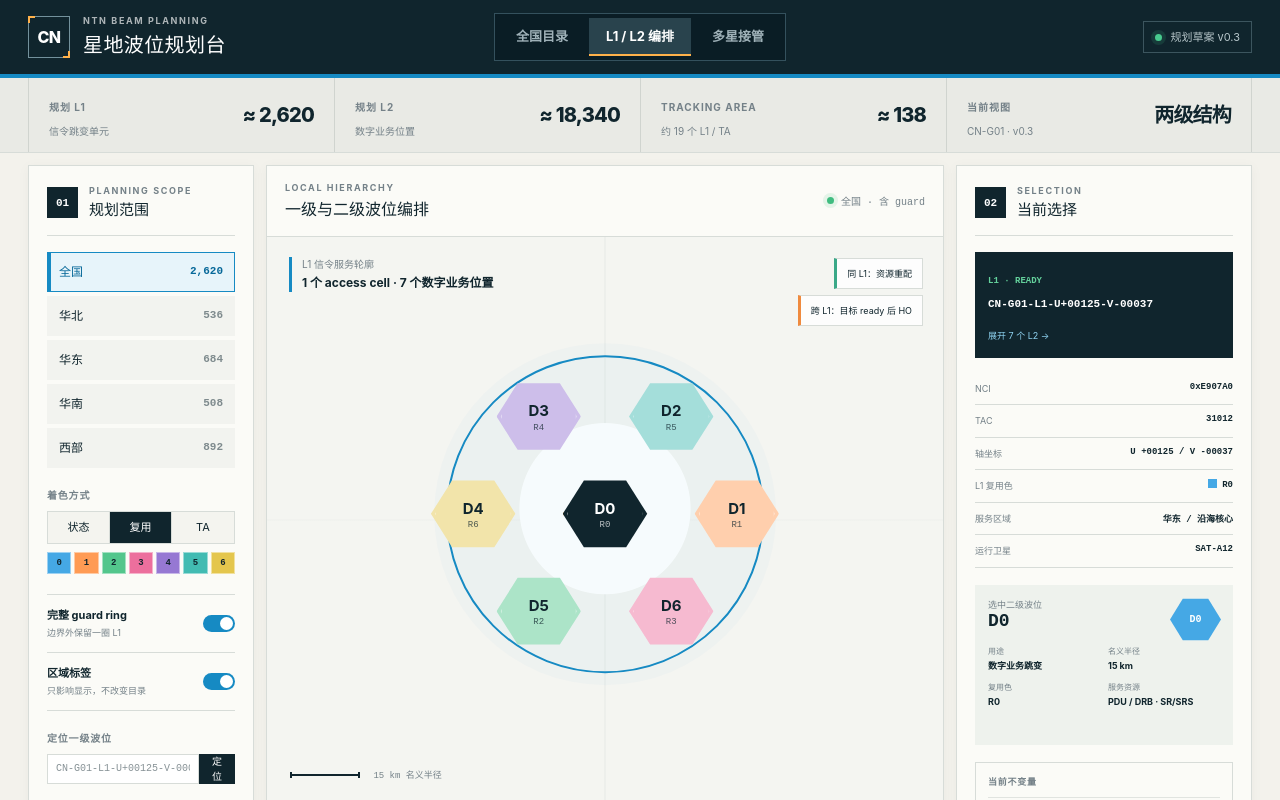
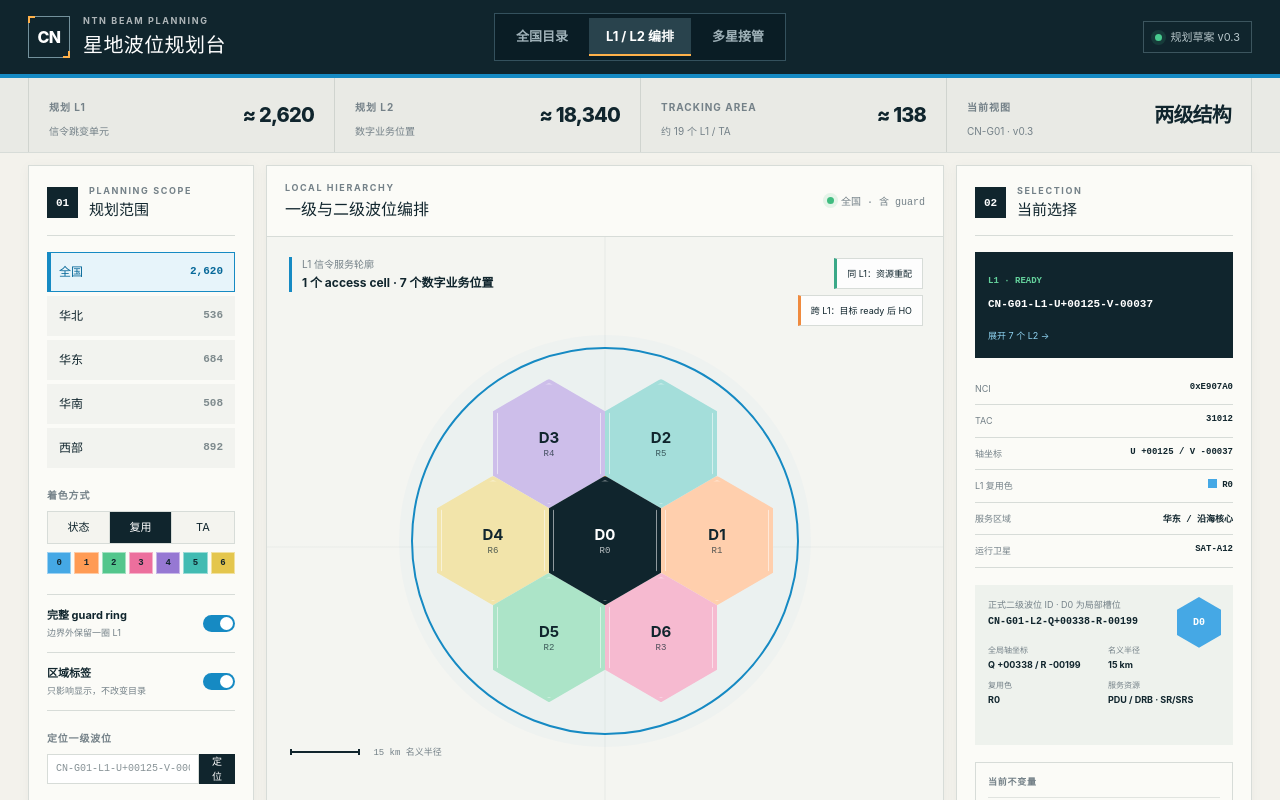
Before and after one commit to 13730100881bu-bot/SrsRAN_NTN_G1, a Next.js app: page / in a window 1280 px wide. Both pictures are taken after a click on the button "L1 / L2 编排". Shown: the top 800 px of the page. Built offline with nearby package versions, Linux system fonts and the light colour scheme.

Commit message:
Tile L2 beams and add stable global IDs

```diff
--- a/app/beam-planner.tsx
+++ b/app/beam-planner.tsx
@@ -23,13 +23,13 @@ type CanvasCell = BeamCell & { x: number; y: number; radius: number; guard: bool
 const REUSE_COLORS = ["#45a8e5", "#ff9b54", "#53c68c", "#ec6f9d", "#9678d3", "#42bbb2", "#e4c64d"];
 const REGION_OPTIONS = ["全国", "华北", "华东", "华南", "西部"];
 const L2_POSITIONS = [
-  { id: "D0", q: 0, r: 0, x: 50, y: 49 },
-  { id: "D1", q: 1, r: 0, x: 69.5, y: 49 },
-  { id: "D2", q: 1, r: -1, x: 59.8, y: 31.8 },
-  { id: "D3", q: 0, r: -1, x: 40.2, y: 31.8 },
-  { id: "D4", q: -1, r: 0, x: 30.5, y: 49 },
-  { id: "D5", q: -1, r: 1, x: 40.2, y: 66.2 },
-  { id: "D6", q: 0, r: 1, x: 59.8, y: 66.2 },
+  { id: "D0", q: 0, r: 0, tx: "0%", ty: "0%" },
+  { id: "D1", q: 1, r: 0, tx: "100%", ty: "0%" },
+  { id: "D2", q: 1, r: -1, tx: "50%", ty: "-75%" },
+  { id: "D3", q: 0, r: -1, tx: "-50%", ty: "-75%" },
+  { id: "D4", q: -1, r: 0, tx: "-100%", ty: "0%" },
+  { id: "D5", q: -1, r: 1, tx: "-50%", ty: "75%" },
+  { id: "D6", q: 0, r: 1, tx: "50%", ty: "75%" },
 ];
 
 const TAKEOVER_PHASES = [
@@ -67,6 +67,18 @@ function makeBeamCell(u: number, v: number, region = "华东 / 沿海核心"): B
     region,
     satellite: mod(u + v, 3) === 0 ? "SAT-B07" : "SAT-A12",
     status: mod(u - v, 11) === 0 ? "candidate" : "ready",
+  };
+}
+
+function makeL2Identity(parent: Pick<BeamCell, "u" | "v">, position: (typeof L2_POSITIONS)[number]) {
+  const centerQ = 3 * parent.u + parent.v;
+  const centerR = -parent.u + 2 * parent.v;
+  const q = centerQ + position.q;
+  const r = centerR + position.r;
+  return {
+    q,
+    r,
+    id: `CN-G01-L2-Q${signed(q)}-R${signed(r)}`,
   };
 }
 
@@ -285,32 +297,47 @@ function NationalCanvas({
   );
 }
 
-function ClusterView({ selectedChild, onSelect }: { selectedChild: number; onSelect: (index: number) => void }) {
+function ClusterView({ parent, selectedChild, onSelect }: { parent: BeamCell; selectedChild: number; onSelect: (index: number) => void }) {
   return (
     <div className="cluster-stage" data-testid="cluster-stage">
       <div className="cluster-caption">
         <span>L1 信令服务轮廓</span>
         <strong>1 个 access cell · 7 个数字业务位置</strong>
       </div>
+      <div className="cluster-grid">
         <div className="parent-ring" aria-hidden="true" />
-      {L2_POSITIONS.map((position, index) => (
+        {L2_POSITIONS.map((position, index) => {
+          const identity = makeL2Identity(parent, position);
+          return (
             <button
               key={position.id}
               type="button"
               className={`hex-button ${selectedChild === index ? "is-selected" : ""}`}
-          style={{ left: `${position.x}%`, top: `${position.y}%`, "--hex-color": REUSE_COLORS[mod(position.q + 3 * position.r, 7)] } as CSSProperties}
+              style={{ "--hex-tx": position.tx, "--hex-ty": position.ty, "--hex-color": REUSE_COLORS[mod(position.q + 3 * position.r, 7)] } as CSSProperties}
               onClick={() => onSelect(index)}
               aria-pressed={selectedChild === index}
-          aria-label={`${position.id} 二级数字波位，复用色 ${mod(position.q + 3 * position.r, 7)}`}
+              aria-label={`${position.id}，正式 ID ${identity.id}，复用色 ${mod(position.q + 3 * position.r, 7)}`}
               data-testid={`l2-${position.id}`}
             >
               <b>{position.id}</b>
               <span>R{mod(position.q + 3 * position.r, 7)}</span>
             </button>
-      ))}
+          );
+        })}
+      </div>
       <div className="cluster-scale"><span /> 15 km 名义半径</div>
       <div className="cluster-rule rule-intra">同 L1：资源重配</div>
       <div className="cluster-rule rule-inter">跨 L1：目标 ready 后 HO</div>
+      <div className="l2-id-strip" aria-label="当前一级波位的七个二级波位 ID">
+        {L2_POSITIONS.map((position, index) => {
+          const identity = makeL2Identity(parent, position);
+          return (
+            <button type="button" key={position.id} className={selectedChild === index ? "active" : ""} onClick={() => onSelect(index)} aria-pressed={selectedChild === index}>
+              <span>{position.id}</span><b>Q{signed(identity.q)}</b><b>R{signed(identity.r)}</b>
+            </button>
+          );
+        })}
+      </div>
     </div>
   );
 }
@@ -361,6 +388,7 @@ export function BeamPlanner() {
   const [searchError, setSearchError] = useState("");
 
   const selectedL2 = L2_POSITIONS[selectedChild];
+  const selectedL2Identity = makeL2Identity(selected, selectedL2);
   const selectedL2Reuse = mod(selectedL2.q + 3 * selectedL2.r, 7);
   const activeMetric = view === "national" ? "全国目录" : view === "cluster" ? "两级结构" : "多星接管";
 
@@ -440,7 +468,7 @@ export function BeamPlanner() {
           </div>
           <div className={`visual-stage view-${view}`}>
             {view === "national" && <NationalCanvas mode={colorMode} region={region} showGuard={showGuard} showLabels={showLabels} selected={selected} onSelect={setSelected} />}
-            {view === "cluster" && <ClusterView selectedChild={selectedChild} onSelect={setSelectedChild} />}
+            {view === "cluster" && <ClusterView parent={selected} selectedChild={selectedChild} onSelect={setSelectedChild} />}
             {view === "handover" && <HandoverView phase={phase} onPhase={setPhase} />}
           </div>
           <div className="stage-footer">
@@ -458,9 +486,9 @@ export function BeamPlanner() {
           </dl>
 
           <div className="l2-inspector">
-            <div><span>选中二级波位</span><b>{selectedL2.id}</b></div>
+            <div><span>正式二级波位 ID · {selectedL2.id} 为局部槽位</span><b>{selectedL2Identity.id}</b></div>
             <div className="mini-hex" style={{ "--hex-color": REUSE_COLORS[selectedL2Reuse] } as CSSProperties}>{selectedL2.id}</div>
-            <dl><div><dt>用途</dt><dd>数字业务跳变</dd></div><div><dt>名义半径</dt><dd>15 km</dd></div><div><dt>复用色</dt><dd>R{selectedL2Reuse}</dd></div><div><dt>服务资源</dt><dd>PDU / DRB · SR/SRS</dd></div></dl>
+            <dl><div><dt>全局轴坐标</dt><dd>Q {signed(selectedL2Identity.q)} / R {signed(selectedL2Identity.r)}</dd></div><div><dt>名义半径</dt><dd>15 km</dd></div><div><dt>复用色</dt><dd>R{selectedL2Reuse}</dd></div><div><dt>服务资源</dt><dd>PDU / DRB · SR/SRS</dd></div></dl>
           </div>
 
           <div className="invariant-box"><p>当前不变量</p><ul><li>小区身份不绑定 satellite_id</li><li>同 L1 的 L2 切换不触发 HO</li><li>DU applied feedback 后才视为 ready</li></ul></div>
--- a/app/globals.css
+++ b/app/globals.css
@@ -122,26 +122,34 @@ button:focus-visible, input:focus-visible, canvas:focus-visible { outline: 3px s
 .stage-footer span:last-child { border-right: 0; }
 .stage-footer b { display: block; margin-bottom: 2px; color: var(--ink); font-size: 10px; }
 
-.cluster-stage { min-height: 566px; position: relative; background: radial-gradient(circle at 50% 48%, #fff 0 19%, transparent 19.2%), linear-gradient(90deg, transparent 49.9%, #d9dedb 50%, transparent 50.1%), linear-gradient(0deg, transparent 49.9%, #d9dedb 50%, transparent 50.1%); }
+.cluster-stage { min-height: 620px; position: relative; background: linear-gradient(90deg, transparent 49.9%, #d9dedb 50%, transparent 50.1%), linear-gradient(0deg, transparent 49.9%, #d9dedb 50%, transparent 50.1%); }
 .cluster-caption { position: absolute; left: 22px; top: 20px; border-left: 3px solid var(--blue); padding-left: 10px; }
 .cluster-caption span, .cluster-caption strong { display: block; }
 .cluster-caption span { font-size: 10px; color: var(--muted); }
 .cluster-caption strong { margin-top: 2px; font-size: 12px; }
-.parent-ring { position: absolute; width: min(47%, 355px); aspect-ratio: 1; border: 2px solid var(--blue); border-radius: 50%; left: 50%; top: 49%; transform: translate(-50%, -50%); background: #168ac309; box-shadow: 0 0 0 12px #168ac306; }
-.hex-button { --hex-color: #42a7df; position: absolute; width: clamp(76px, 12.5%, 104px); aspect-ratio: 1.14; transform: translate(-50%, -50%); border: 0; background: color-mix(in srgb, var(--hex-color) 48%, white); clip-path: polygon(25% 5%, 75% 5%, 100% 50%, 75% 95%, 25% 95%, 0 50%); cursor: pointer; display: grid; place-content: center; transition: transform .16s, filter .16s; }
+.cluster-grid { --hex-w: clamp(84px, 11vw, 112px); position: absolute; inset: 78px 0 90px; }
+.parent-ring { position: absolute; width: calc(var(--hex-w) + var(--hex-w) + var(--hex-w) + 52px); aspect-ratio: 1; border: 2px solid var(--blue); border-radius: 50%; left: 50%; top: 50%; transform: translate(-50%, -50%); background: #168ac309; box-shadow: 0 0 0 12px #168ac306; }
+.hex-button { --hex-color: #42a7df; --hex-tx: 0%; --hex-ty: 0%; position: absolute; width: var(--hex-w); aspect-ratio: .8660254; left: 50%; top: 50%; transform: translate(calc(-50% + var(--hex-tx)), calc(-50% + var(--hex-ty))); border: 0; background: color-mix(in srgb, var(--hex-color) 48%, white); clip-path: polygon(50% 0, 100% 25%, 100% 75%, 50% 100%, 0 75%, 0 25%); cursor: pointer; display: grid; place-content: center; transition: transform .16s, filter .16s; }
 .hex-button::after { content: ""; position: absolute; inset: 4px; clip-path: inherit; border: 1px solid #fff8; }
-.hex-button:hover { filter: saturate(1.15); transform: translate(-50%, -50%) scale(1.04); }
+.hex-button:hover { filter: saturate(1.15); transform: translate(calc(-50% + var(--hex-tx)), calc(-50% + var(--hex-ty))) scale(1.04); z-index: 3; }
 .hex-button.is-selected { background: var(--ink); color: #fff; z-index: 2; box-shadow: 0 0 0 4px var(--focus); }
 .hex-button b, .hex-button span { position: relative; z-index: 1; }
 .hex-button b { font-size: 15px; }
 .hex-button span { font: 9px ui-monospace, monospace; opacity: .72; }
-.cluster-scale { position: absolute; left: 23px; bottom: 22px; color: var(--muted); font: 9px ui-monospace, monospace; }
+.cluster-scale { position: absolute; left: 23px; bottom: 99px; color: var(--muted); font: 9px ui-monospace, monospace; }
 .cluster-scale span { display: inline-block; width: 70px; border-top: 2px solid var(--ink); margin-right: 8px; vertical-align: middle; position: relative; }
 .cluster-scale span::before, .cluster-scale span::after { content: ""; position: absolute; height: 6px; border-left: 2px solid var(--ink); top: -4px; }
 .cluster-scale span::after { right: 0; }
 .cluster-rule { position: absolute; right: 20px; padding: 8px 10px; font-size: 9px; border: 1px solid var(--line); background: #ffffffd9; }
 .rule-intra { top: 21px; border-left: 3px solid var(--green); }
 .rule-inter { top: 58px; border-left: 3px solid var(--orange); }
+.l2-id-strip { position: absolute; left: 18px; right: 18px; bottom: 14px; display: grid; grid-template-columns: repeat(7, minmax(82px, 1fr)); overflow-x: auto; border: 1px solid var(--line); background: #fff; }
+.l2-id-strip button { min-width: 82px; border: 0; border-right: 1px solid var(--line); background: transparent; padding: 8px 6px; cursor: pointer; text-align: left; }
+.l2-id-strip button:last-child { border-right: 0; }
+.l2-id-strip button.active { background: var(--ink); color: #fff; box-shadow: inset 0 3px var(--focus); }
+.l2-id-strip span { float: left; margin-right: 6px; color: var(--blue-deep); font: 800 10px ui-monospace, monospace; }
+.l2-id-strip button.active span { color: #8fd8f6; }
+.l2-id-strip b { display: block; font: 700 8px/1.25 ui-monospace, monospace; }
 
 .handover-stage { min-height: 566px; position: relative; padding: 34px 7%; display: flex; flex-direction: column; justify-content: space-between; }
 .satellite-row { display: grid; grid-template-columns: 1fr 90px 1fr; gap: 18px; align-items: center; max-width: 560px; width: 100%; margin: 0 auto; }
@@ -185,8 +193,8 @@ button:focus-visible, input:focus-visible, canvas:focus-visible { outline: 3px s
 .l2-inspector { margin-top: 17px; padding: 13px; background: #eef2ed; position: relative; min-height: 160px; }
 .l2-inspector > div:first-child span, .l2-inspector > div:first-child b { display: block; }
 .l2-inspector > div:first-child span { color: var(--muted); font-size: 9px; }
-.l2-inspector > div:first-child b { font: 800 18px ui-monospace, monospace; }
-.mini-hex { --hex-color: #45a8e5; position: absolute; right: 12px; top: 12px; width: 51px; height: 45px; display: grid; place-items: center; background: var(--hex-color); clip-path: polygon(25% 4%, 75% 4%, 100% 50%, 75% 96%, 25% 96%, 0 50%); color: #fff; font: 800 10px ui-monospace, monospace; }
+.l2-inspector > div:first-child b { margin-top: 4px; padding-right: 52px; font: 800 10px/1.45 ui-monospace, monospace; overflow-wrap: anywhere; }
+.mini-hex { --hex-color: #45a8e5; position: absolute; right: 12px; top: 12px; width: 44px; aspect-ratio: .8660254; display: grid; place-items: center; background: var(--hex-color); clip-path: polygon(50% 0, 100% 25%, 100% 75%, 50% 100%, 0 75%, 0 25%); color: #fff; font: 800 10px ui-monospace, monospace; }
 .l2-inspector dl { margin: 14px 0 0; display: grid; grid-template-columns: 1fr 1fr; gap: 8px; }
 .l2-inspector dl div { min-width: 0; }
 .l2-inspector dt { color: var(--muted); font-size: 8px; }
@@ -230,7 +238,8 @@ footer p { margin: 0; }
   .control-panel .control-section { margin-top: 0; }
   .region-list { grid-row: span 2; }
   .beam-search, .projection-card { margin-top: 0; }
-  .visual-stage, .cluster-stage, .handover-stage { min-height: 520px; }
+  .visual-stage, .handover-stage { min-height: 520px; }
+  .cluster-stage { min-height: 620px; }
   .inspector-panel { grid-template-columns: 1fr 1fr; }
   .selection-id { grid-column: 1 / -1; }
   .detail-grid { grid-column: 1; grid-row: auto; }
@@ -251,11 +260,11 @@ footer p { margin: 0; }
   .region-list { grid-row: auto; }
   .stage-header { align-items: flex-start; gap: 8px; }
   .stage-status { text-align: right; max-width: 42%; }
-  .visual-stage, .cluster-stage, .handover-stage { min-height: 470px; }
+  .visual-stage, .handover-stage { min-height: 470px; }
+  .cluster-stage { min-height: 590px; }
   .stage-footer { grid-template-columns: 1fr; }
   .stage-footer span { border-right: 0; border-bottom: 1px solid var(--line); }
-  .parent-ring { width: 84%; }
-  .hex-button { width: 20%; }
+  .cluster-grid { --hex-w: clamp(72px, 20vw, 88px); inset: 72px 0 90px; }
   .cluster-caption { top: 10px; }
   .cluster-rule { display: none; }
   .satellite-row { grid-template-columns: 1fr 38px 1fr; gap: 5px; }
```
Also changed, not shown: 2 other files (tests, documents, lock files or other folders). Lines whose indentation alone changed are shown as unchanged.
